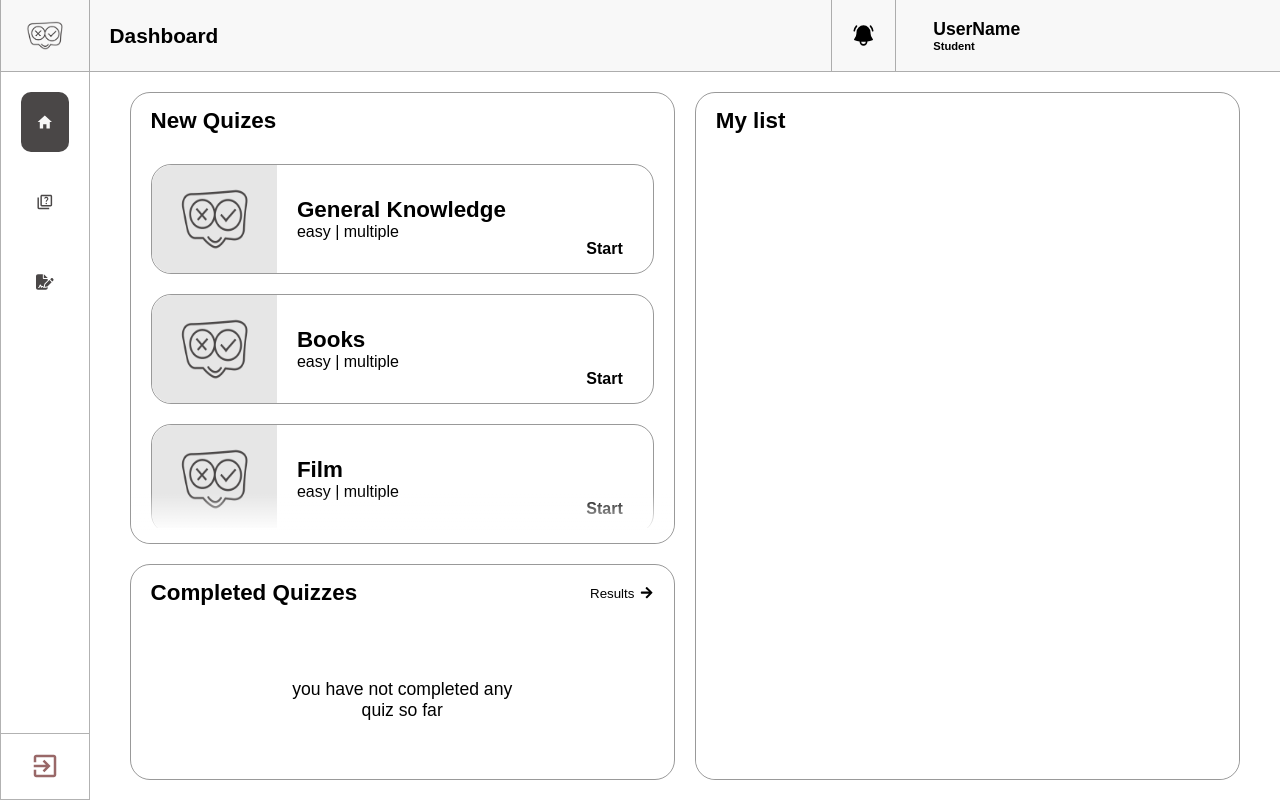
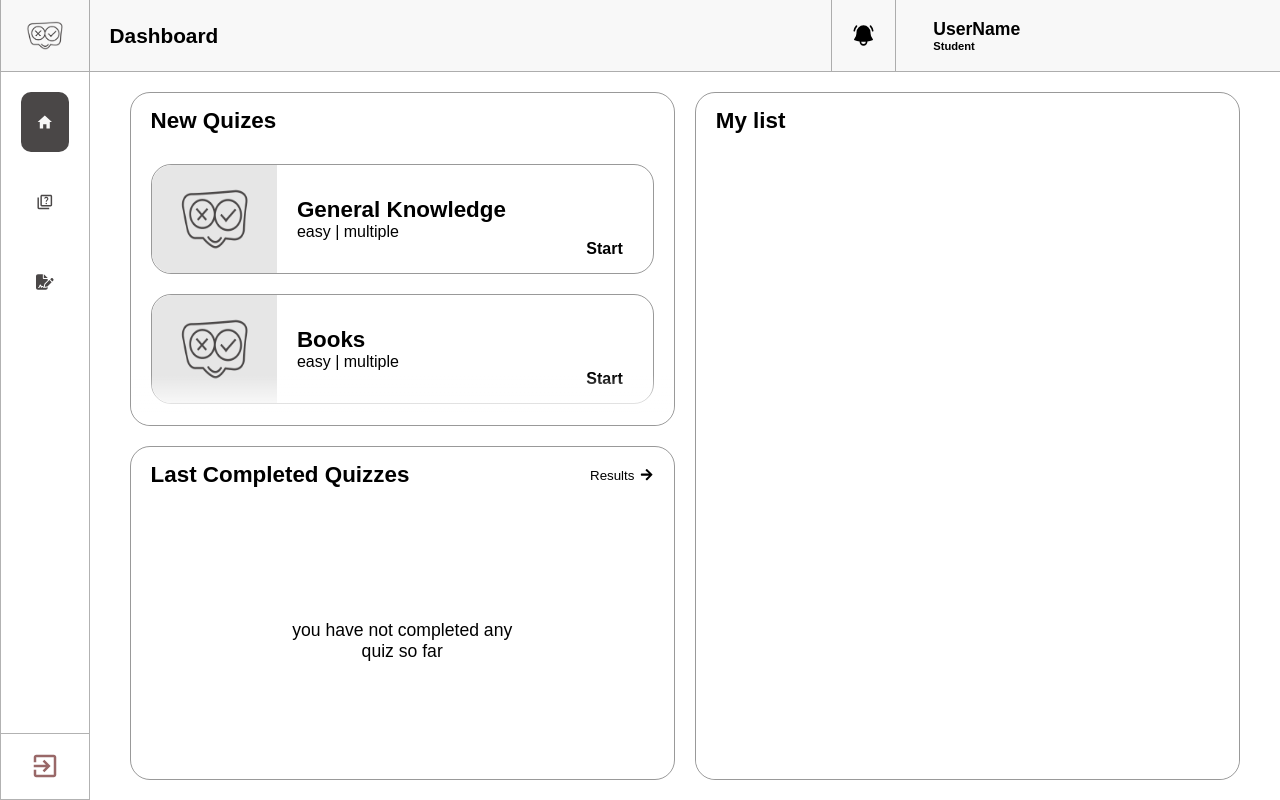
Before and after one commit to GilsonJrr/QUIZy.it, a React (Create React App) app: page / in a window 1280 px wide. Built offline with nearby package versions, Linux system fonts and the light colour scheme.

Commit message:
Some changes on dashBoard

```diff
--- a/src/components/renderItems/RenderQuizCard/styled.ts
+++ b/src/components/renderItems/RenderQuizCard/styled.ts
@@ -5,6 +5,7 @@ export const QuizCard = styled.div`
   border-radius: 20px;
   border: 1px solid rgba(0, 0, 0, 0.4);
   min-height: 110px;
+  cursor: pointer;
 `;
 
 export const QuizImage = styled.img`
--- a/src/views/dashboard/QuizDashboard/index.tsx
+++ b/src/views/dashboard/QuizDashboard/index.tsx
@@ -52,7 +52,7 @@ const QuizDashboard = () => {
       </Card>
       <Card
         gridName="card2"
-        title="Completed Quizzes"
+        title="Last Completed Quizzes"
         isEmpty={results?.length === 0}
         emptyMessage={"you have not completed any quiz so far"}
         redirectTo="Results"
@@ -60,7 +60,7 @@ const QuizDashboard = () => {
       >
         <Table<TResult>
           header={TableHeaderTitles}
-          content={results.slice(0, 2)}
+          content={results.slice(0, 5)}
           renderItem={(item) => <RenderTable item={item} />}
         />
       </Card>
--- a/src/views/dashboard/QuizDashboard/styled.ts
+++ b/src/views/dashboard/QuizDashboard/styled.ts
@@ -13,12 +13,13 @@ export const Container = styled.div`
 
     display: grid;
     grid-template-columns: 1fr 1fr;
-    grid-template-rows: 1fr 1fr 1fr;
+    grid-template-rows: 1fr 1fr 1fr 1fr;
     grid-column-gap: 20px;
     grid-row-gap: 20px;
     grid-template-areas:
       "card1 card3"
       "card1 card3"
+      "card2 card3"
       "card2 card3";
   }
 `;
```
